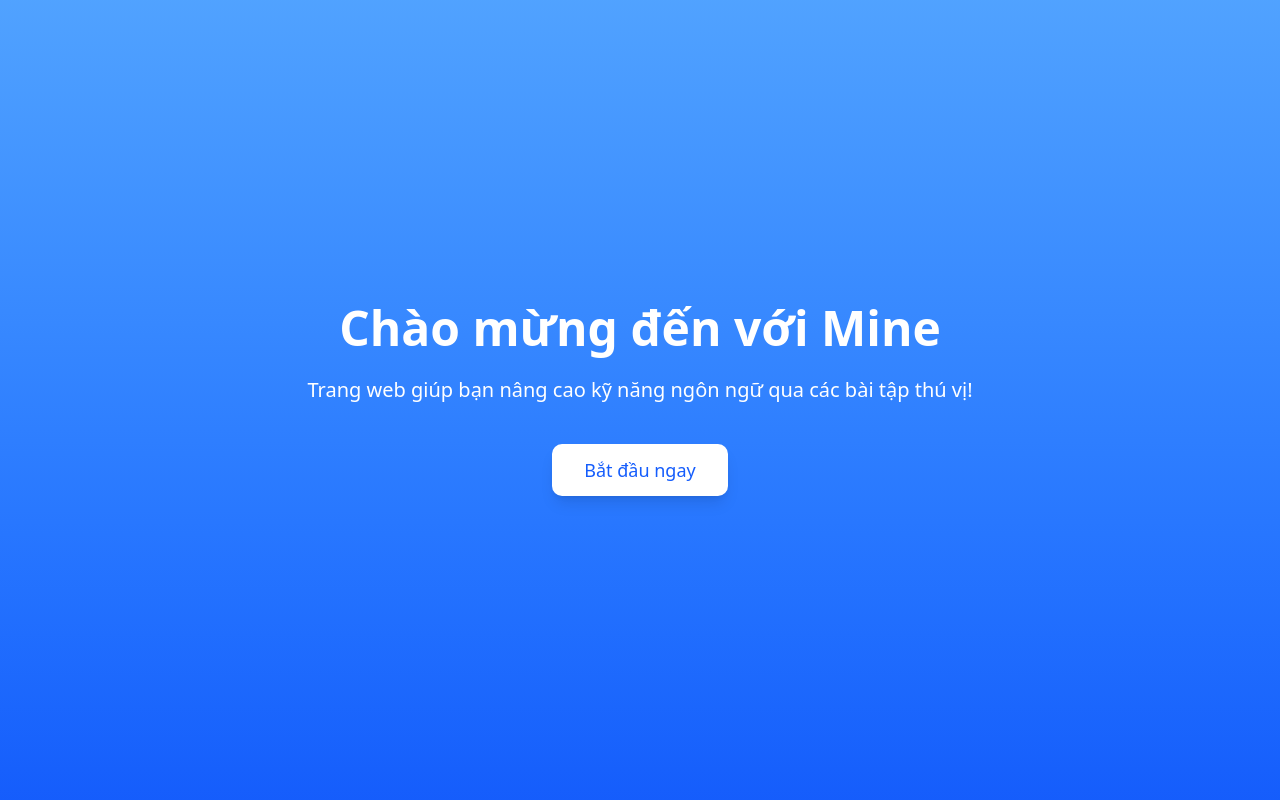
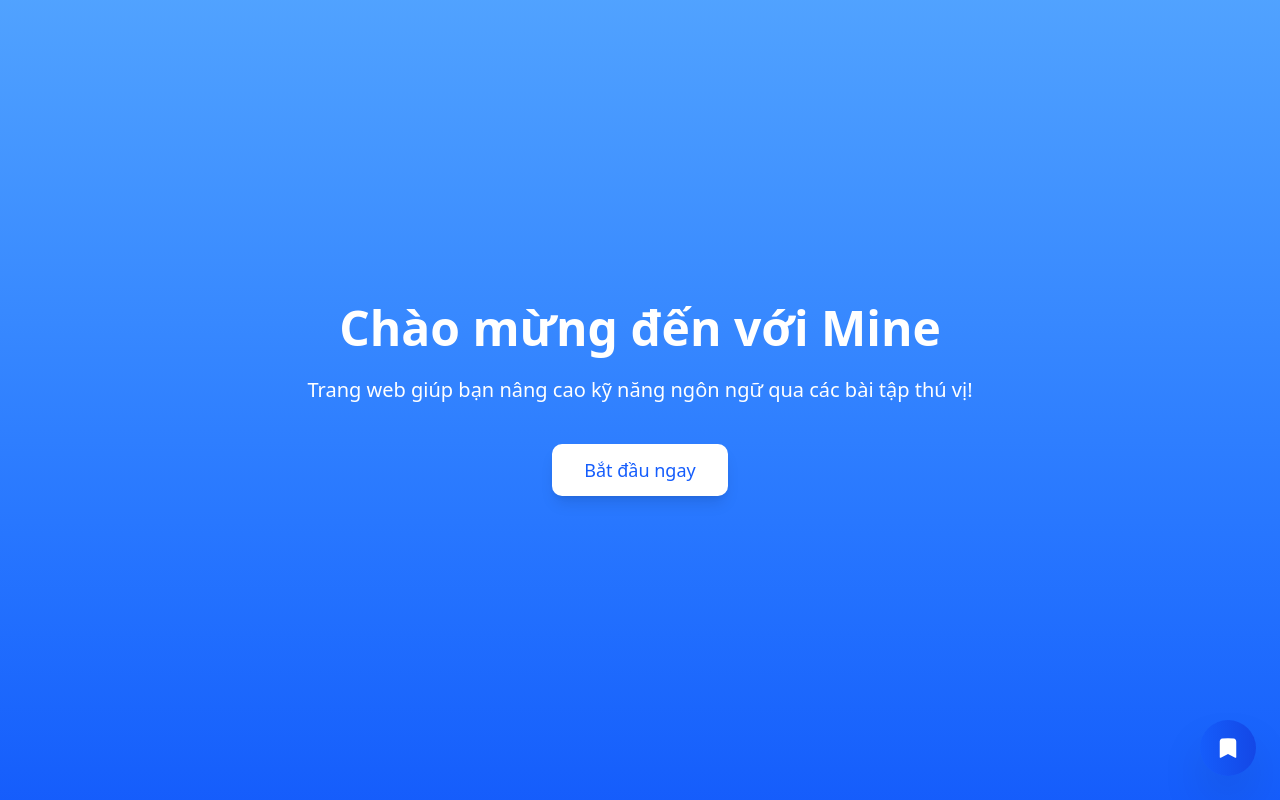
Before and after one commit to hoangminh46/english-app-fe, a Next.js app: page / in a window 1280 px wide. Built offline with nearby package versions, Linux system fonts and the light colour scheme; no server answers.

Commit message:
bug/fix display condition notes

```diff
--- a/src/app/layout.tsx
+++ b/src/app/layout.tsx
@@ -2,6 +2,7 @@ import type { Metadata } from "next";
 import { Geist, Geist_Mono } from "next/font/google";
 import { QueryProvider } from "@/providers/QueryProvider";
 import { Toaster } from "@/components/ui/sonner";
+import { KnowledgeNotesWidget } from "@/components/KnowledgeNotes/KnowledgeNotesWidget";
 import "./globals.css";
 
 const geistSans = Geist({
@@ -29,7 +30,10 @@ export default function RootLayout({
       <body
         className={`${geistSans.variable} ${geistMono.variable} antialiased`}
       >
-        <QueryProvider>{children}</QueryProvider>
+        <QueryProvider>
+          {children}
+          <KnowledgeNotesWidget />
+        </QueryProvider>
         <Toaster
           position="top-center"
           toastOptions={{
--- a/src/app/page.tsx
+++ b/src/app/page.tsx
@@ -18,7 +18,6 @@ import { PracticeSelector } from "../components/quiz/PracticeSelector";
 import { ScrambleCustomizer } from "../components/quiz/ScrambleCustomizer";
 import { GrammarSelector } from "../components/quiz/GrammarSelector";
 import { getUserPreferences, saveAudience, saveLanguage } from "../utils/userPreferences";
-import { KnowledgeNotesWidget } from "../components/KnowledgeNotes/KnowledgeNotesWidget";
 // import { StepIndicator } from "@/components/StepIndicator";
 
 enum AppStep {
@@ -660,9 +659,6 @@ export default function Home() {
             />
           </motion.div>
         </div>
-
-        {/* Knowledge Notes Widget */}
-        <KnowledgeNotesWidget />
       </motion.div>
     </AnimatePresence>
   );
--- a/src/components/KnowledgeNotes/FloatingNoteButton.tsx
+++ b/src/components/KnowledgeNotes/FloatingNoteButton.tsx
@@ -12,20 +12,21 @@ export function FloatingNoteButton({ onClick, noteCount }: FloatingNoteButtonPro
   return (
     <motion.button
       onClick={onClick}
-      className="fixed bottom-6 right-6 z-40 bg-gradient-to-r from-blue-600 to-blue-700 hover:from-blue-700 hover:to-blue-800 text-white rounded-full p-4 shadow-2xl hover:shadow-3xl transition-all duration-200"
+      className="fixed bottom-4 right-4 sm:bottom-6 sm:right-6 z-40 bg-gradient-to-r from-blue-600 to-blue-700 hover:from-blue-700 hover:to-blue-800 text-white rounded-full p-3.5 sm:p-4 shadow-2xl hover:shadow-3xl transition-all duration-200"
       whileHover={{ scale: 1.1 }}
       whileTap={{ scale: 0.95 }}
       initial={{ scale: 0, opacity: 0 }}
       animate={{ scale: 1, opacity: 1 }}
       transition={{ delay: 0.5, type: 'spring', stiffness: 260, damping: 20 }}
+      aria-label="Mở ghi chú kiến thức"
     >
-      <BookmarkIcon className="w-6 h-6" />
+      <BookmarkIcon className="w-5 h-5 sm:w-6 sm:h-6" />
 
       {noteCount > 0 && (
         <motion.span
           initial={{ scale: 0 }}
           animate={{ scale: 1 }}
-          className="absolute -top-2 -right-2 bg-red-500 text-white rounded-full w-6 h-6 flex items-center justify-center text-xs font-bold shadow-lg"
+          className="absolute -top-1 -right-1 sm:-top-2 sm:-right-2 bg-red-500 text-white rounded-full w-5 h-5 sm:w-6 sm:h-6 flex items-center justify-center text-[10px] sm:text-xs font-bold shadow-lg"
         >
           {noteCount > 99 ? '99+' : noteCount}
         </motion.span>
--- a/src/components/KnowledgeNotes/KnowledgeNotesWidget.tsx
+++ b/src/components/KnowledgeNotes/KnowledgeNotesWidget.tsx
@@ -3,7 +3,7 @@
 import { useState } from 'react';
 import { FloatingNoteButton } from './FloatingNoteButton';
 import { NotesModal } from './NotesModal';
-import { useKnowledgeNotes } from '../../hooks/useKnowledgeNotes';
+import { useKnowledgeNotes } from '@/hooks/useKnowledgeNotes';
 
 export function KnowledgeNotesWidget() {
   const [isModalOpen, setIsModalOpen] = useState(false);
--- a/src/components/KnowledgeNotes/TabNavigation.tsx
+++ b/src/components/KnowledgeNotes/TabNavigation.tsx
@@ -1,6 +1,6 @@
 'use client';
 
-import { NoteType } from '../../types/notes';
+import { NoteType } from '@/types/notes';
 
 interface TabNavigationProps {
   activeTab: NoteType;
@@ -40,7 +40,7 @@ export function TabNavigation({ activeTab, onTabChange, counts }: TabNavigationP
                   : 'bg-gray-200 text-gray-600'
               }`}
             >
-              {counts[tab.id]}
+              {counts[tab.id as NoteType]}
             </span>
           </div>
           {activeTab === tab.id && (
```
Also changed, not shown: src/hooks/useKnowledgeNotes.ts (line endings or trailing spaces).
